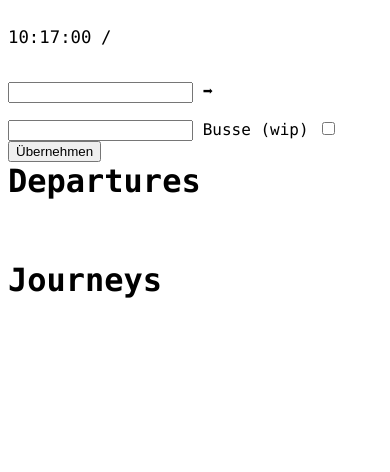
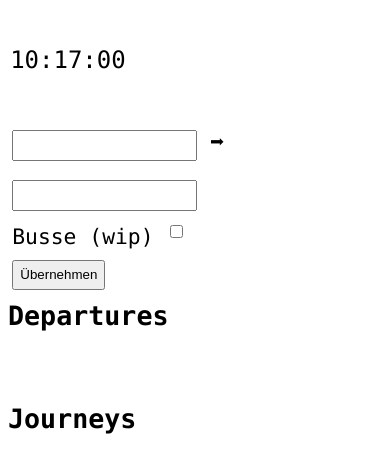
Before and after one commit to Alexander17101/OEBB, a plain HTML site: page html/index.html in a window 390 px wide. Drawn offline with Linux system fonts and the light colour scheme; no server answers.

Commit message:
minor improvements

```diff
--- a/html/index.html
+++ b/html/index.html
@@ -12,16 +12,24 @@
 
 <body>
     <div id="header">
+        <div>
             <p id="clock">XX:XX:XX</p>
-        <p> / </p>
+            <p> </p>
             <p id="station"></p>
-        <div id = "controls">
+        </div>
+        <div id="controls">
+            <div>
                 <input id="depStationTxt" type="text">
                 <p> &#10145; </p>
                 <input id="arrStationTxt" type="text">
+            </div>
+            <div>
                 <label for="busseCheckbox">Busse (wip)</label>
                 <input id="busseCheckbox" type="checkbox">
+            </div>
+            <div>
                 <button id="apply">Übernehmen</button>
+            </div>
         </div>
     </div>
     <div>
--- a/html/scripts/index.js
+++ b/html/scripts/index.js
@@ -76,7 +76,8 @@ function applySettings()
         arrInput.style.borderColor = 'red'
     }
 
-    refreshInfo();
+    if(newDep && newArr)
+        refreshInfo();
 }
 
 function drawTimetable()
--- a/html/styles/styles.css
+++ b/html/styles/styles.css
@@ -6,6 +6,19 @@ body{
 #header p{
     display: inline-block;
     font-size: 13pt;
+}
+
+#header div{
+    display: inline-block;
+}
+
+h1{
+    display: block;
+}
+
+button{
+    height: 30px;
+    margin: 0.5em;
 }
 
 #controls
@@ -31,3 +44,34 @@ table{
 table tr{
     text-align: left;
 }
+
+@media only screen and (max-width: 1200px) {
+    #header div{
+        display: block;
+        float: left;
+        width: 100%;
+
+        margin: 0.1em;
+    }
+
+    button{
+        height: 30px;
+        margin-left: 0;
+    }
+
+    input{
+        height: 25px;
+    }
+
+    body{
+        font-size: 16pt;
+    }
+
+    #header p{
+        font-size: 18pt;
+    }
+
+    h1{
+        font-size: 20pt;
+    }
+}
--- a/server.js
+++ b/server.js
@@ -4,7 +4,7 @@ const oebb = createClient('Chrome')
 const http = require('http');
 const fs = require('fs');
 
-const hostname = "localhost", port = 8080;
+const hostname = "192.168.1.57", port = 8080;
 
 const server = http.createServer(requestListener);
 const serverRoot = "html";
```
Also changed, not shown: favicon.ico (added). Lines whose indentation alone changed are shown as unchanged.
